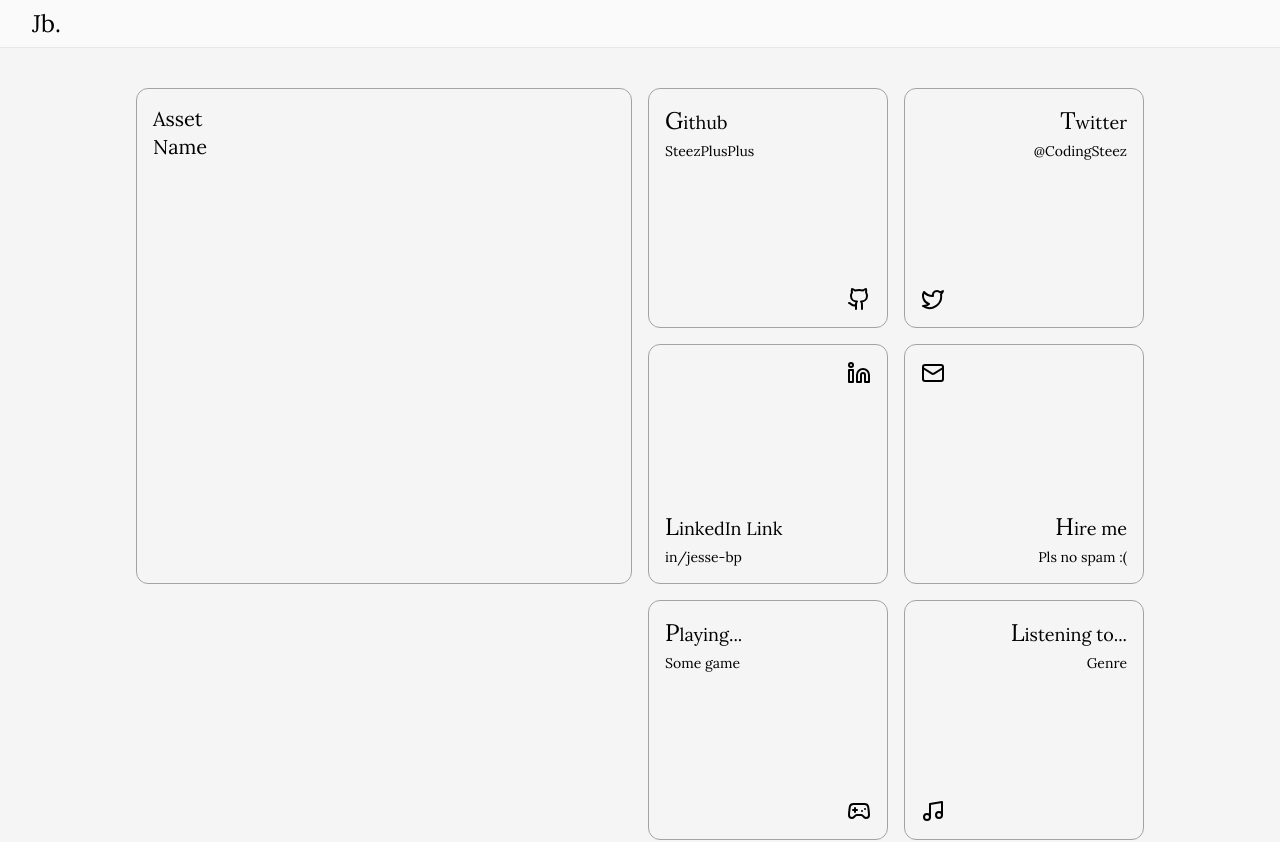
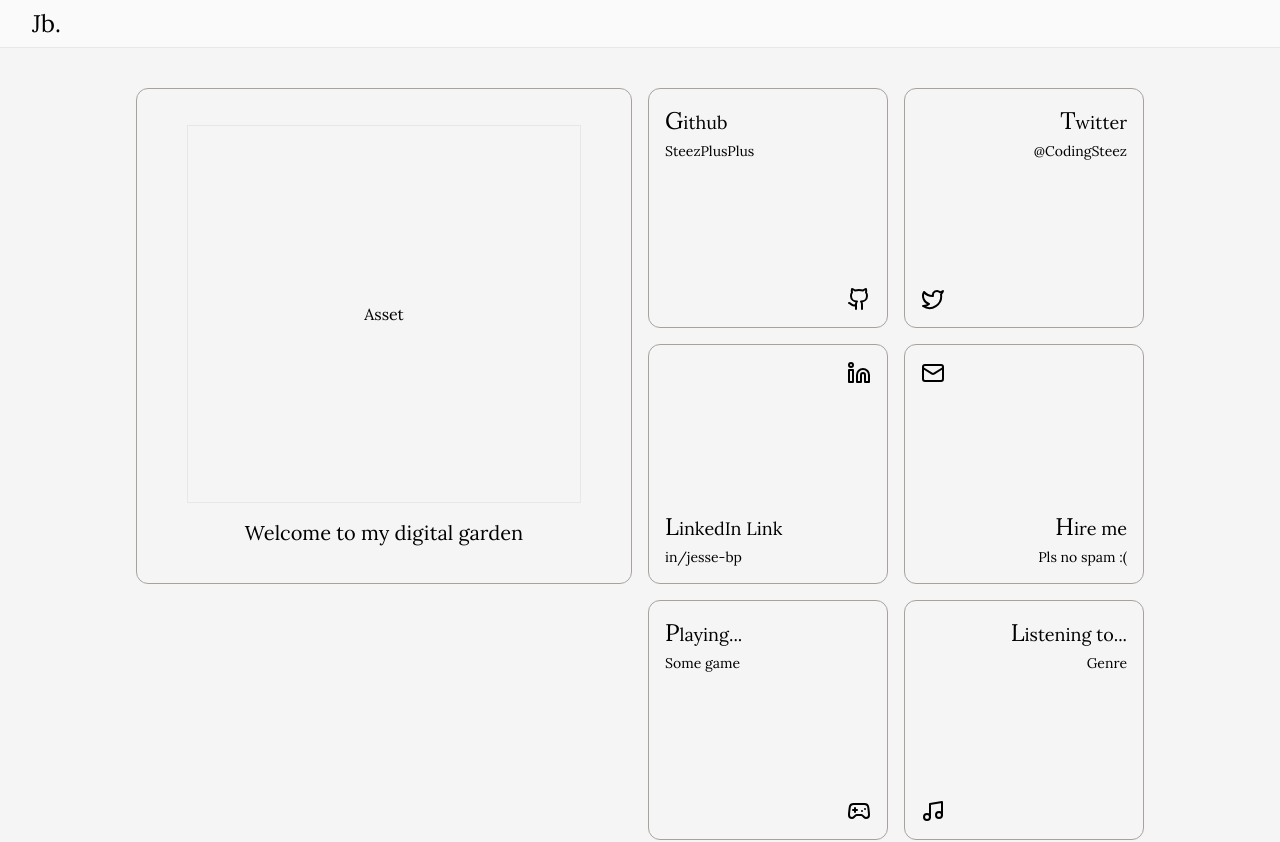
Before and after one commit to steezplusplus/digital-garden, a Next.js app: page / in a window 1280 px wide. Shown: the top 842 px of the page. Built offline with nearby package versions, Linux system fonts and the light colour scheme.

Commit message:
feat: Add placeholder text and asset

```diff
--- a/app/(routes)/page.tsx
+++ b/app/(routes)/page.tsx
@@ -18,8 +18,10 @@ export default async function HomePage() {
     <div className="mx-auto flex w-full max-w-screen-lg flex-col gap-10 px-2 py-10">
       <div className="grid grid-cols-1 gap-4 sm:grid-cols-2">
         <div className="bottom-0 aspect-auto self-start rounded-xl border border-stone-400 p-4 sm:sticky sm:top-0 sm:aspect-square">
-          <h2 className="text-xl">Asset</h2>
-          <h2 className="text-xl">Name</h2>
+          <div className="flex h-full flex-col items-center justify-center">
+            <div className="mb-4 border px-44 py-44">Asset</div>
+            <h2 className="text-xl">Welcome to my digital garden</h2>
+          </div>
         </div>
         <div className="grid grid-cols-2 gap-4">
           <GithubCard />
```
